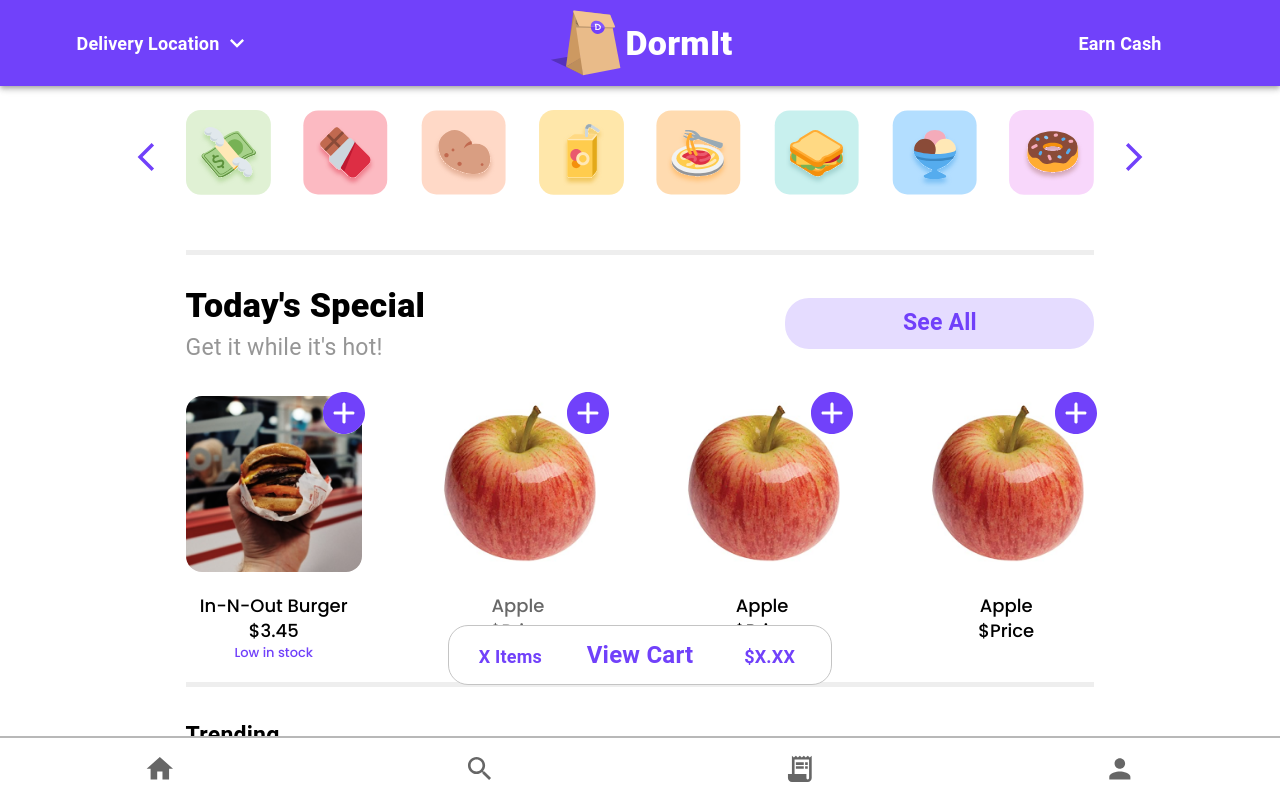
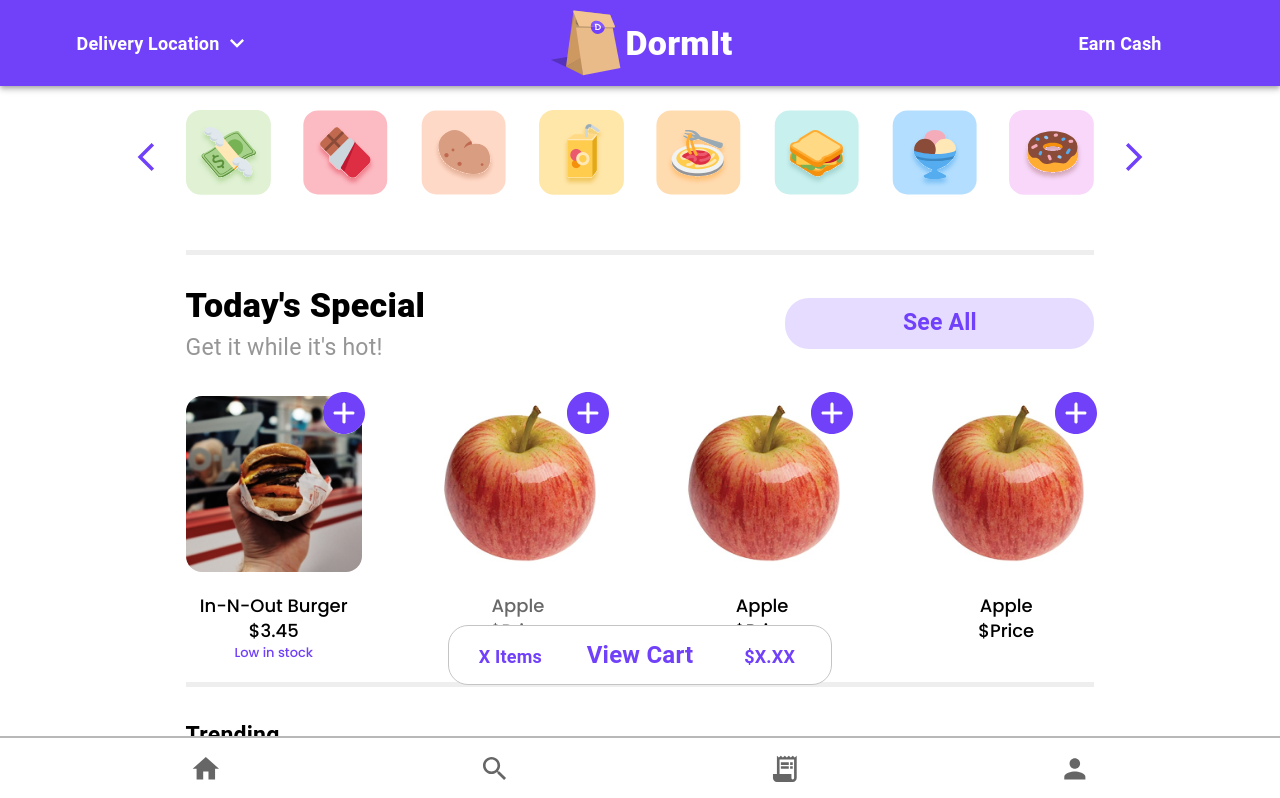
Before and after one commit to AnnLe4869/dormit-second-prototype, a React (Create React App) app: page / in a window 1280 px wide. Shown: the top 798 px of the page. Built offline with nearby package versions, Linux system fonts and the light colour scheme; no server answers; the database is empty; sample sign-in values are in the browser's storage.

Commit message:
successfully merged

```diff
--- a/src/shared/bottom-nav/BottomNav.js
+++ b/src/shared/bottom-nav/BottomNav.js
@@ -1,65 +1,103 @@
-import React from "react";
-import { useState } from "react";
-import { bottomNavStyles } from "./muiStyles.js";
+import React from 'react'
+import { useState } from 'react';
+import { useNavigate } from 'react-router-dom';
+import { bottomNavStyles } from './muiStyles.js';
 
 /*
  * Material-UI Imports
  */
-import Grid from "@mui/material/Grid";
-import BottomNavigation from "@mui/material/BottomNavigation";
-import BottomNavigationAction from "@mui/material/BottomNavigationAction";
+import BottomNavigation from '@mui/material/BottomNavigation';
+import BottomNavigationAction from '@mui/material/BottomNavigationAction';
 
 /*
  * Material-UI Icons
  */
-import HomeIcon from "@mui/icons-material/Home";
-import SearchIcon from "@mui/icons-material/Search";
-import ReceiptLongIcon from "@mui/icons-material/ReceiptLong";
-import PersonIcon from "@mui/icons-material/Person";
+import HomeIcon from '@mui/icons-material/Home';
+import SearchIcon from '@mui/icons-material/Search';
+import ReceiptLongIcon from '@mui/icons-material/ReceiptLong';
+import PersonIcon from '@mui/icons-material/Person';
 
-function BottomNavMui() {
+function BottomNav() {
+
+    const navigate = useNavigate();
     const [value, setValue] = useState(0);
 
+    const handleChange = (event, newValue) => {
+        navigate(`/${newValue}`);
+        setValue(newValue);
+        console.log("NEW VALUE: ", value);
+    }
+
     return (
+
         <BottomNavigation
             sx={bottomNavStyles.bottomNav}
             value={value}
-      onChange={(event, newValue) => {
-        setValue(newValue);
-      }}
+            onChange={handleChange}
         >
-      <Grid container spacing={0}>
-        <Grid item xs={3} textAlign="center">
             <BottomNavigationAction
                 label="Home"
+                value=""
                 icon={<HomeIcon sx={bottomNavStyles.buttonNavIcon} />}
                 sx={bottomNavStyles.bottomNavButton}
             />
-        </Grid>
-        <Grid item xs={3} textAlign="center">
             <BottomNavigationAction
                 label="Search"
-            icon={<SearchIcon sx={bottomNavStyles.buttonNavIcon} />}
+                value="search"
+                icon={<SearchIcon sx={bottomNavStyles.buttonNavIcon}/>}
                 sx={bottomNavStyles.bottomNavButton}
             />
-        </Grid>
-        <Grid item xs={3} textAlign="center">
             <BottomNavigationAction
                 label="Orders"
-            icon={<ReceiptLongIcon sx={bottomNavStyles.buttonNavIcon} />}
+                icon={<ReceiptLongIcon sx={bottomNavStyles.buttonNavIcon}/>}
                 sx={bottomNavStyles.bottomNavButton}
             />
-        </Grid>
-        <Grid item xs={3} textAlign="center">
             <BottomNavigationAction
                 label="Account"
-            icon={<PersonIcon sx={bottomNavStyles.buttonNavIcon} />}
+                icon={<PersonIcon sx={bottomNavStyles.buttonNavIcon}/>}
                 sx={bottomNavStyles.bottomNavButton}
             />
-        </Grid>
-      </Grid>
         </BottomNavigation>
-  );
+
+        // <BottomNavigation
+        //     sx={bottomNavStyles.bottomNav}
+        //     value={value}
+        //     onChange={handleChange}
+        // >
+        //     <Grid container spacing={0}>
+        //         <Grid item xs={3} textAlign="center">
+        //             <BottomNavigationAction
+        //                 label="Home"
+        //                 value="/"
+        //                 icon={<HomeIcon sx={bottomNavStyles.buttonNavIcon} />}
+        //                 sx={bottomNavStyles.bottomNavButton}
+        //             />
+        //         </Grid>
+        //         <Grid item xs={3} textAlign="center">
+        //             <BottomNavigationAction
+        //                 label="Search"
+        //                 value="/search"
+        //                 icon={<SearchIcon sx={bottomNavStyles.buttonNavIcon}/>}
+        //                 sx={bottomNavStyles.bottomNavButton}
+        //             />
+        //         </Grid>
+        //         <Grid item xs={3} textAlign="center">
+        //             <BottomNavigationAction
+        //                 label="Orders"
+        //                 icon={<ReceiptLongIcon sx={bottomNavStyles.buttonNavIcon}/>}
+        //                 sx={bottomNavStyles.bottomNavButton}
+        //             />
+        //         </Grid>
+        //         <Grid item xs={3} textAlign="center">
+        //             <BottomNavigationAction
+        //                 label="Account"
+        //                 icon={<PersonIcon sx={bottomNavStyles.buttonNavIcon}/>}
+        //                 sx={bottomNavStyles.bottomNavButton}
+        //             />
+        //         </Grid>
+        //     </Grid>
+        // </BottomNavigation>
+    )
 }
 
-export default BottomNavMui;
+export default BottomNav
--- a/src/shared/bottom-nav/muiStyles.js
+++ b/src/shared/bottom-nav/muiStyles.js
@@ -1,4 +1,5 @@
 export const bottomNavStyles = {
+
   bottomNav: {
     width: "100%",
     bottom: 0,
@@ -7,18 +8,23 @@ export const bottomNavStyles = {
     maxHeight: 70,
     borderTop: "2px solid #B8B8B8",
     position: "sticky",
+    display: "flex",
+    justifyContent: "space-evenly",
+    "& .Mui-selected, .Mui-selected > svg": {
+        color: "#7141fa"
+    }
   },
 
   bottomNavButton: {
-    width: "100%",
+      width: "100%",
 
-    "&:hover": {
-      color: "#7141fa",
-    },
+      "&:hover": {
+          color: "#7141fa"
+      }
   },
 
   buttonNavIcon: {
-    height: "auto",
-    width: "22%",
-  },
+      height: "auto",
+      width: "22%"
+  }
 };
```
Lines whose indentation alone changed are shown as unchanged.
